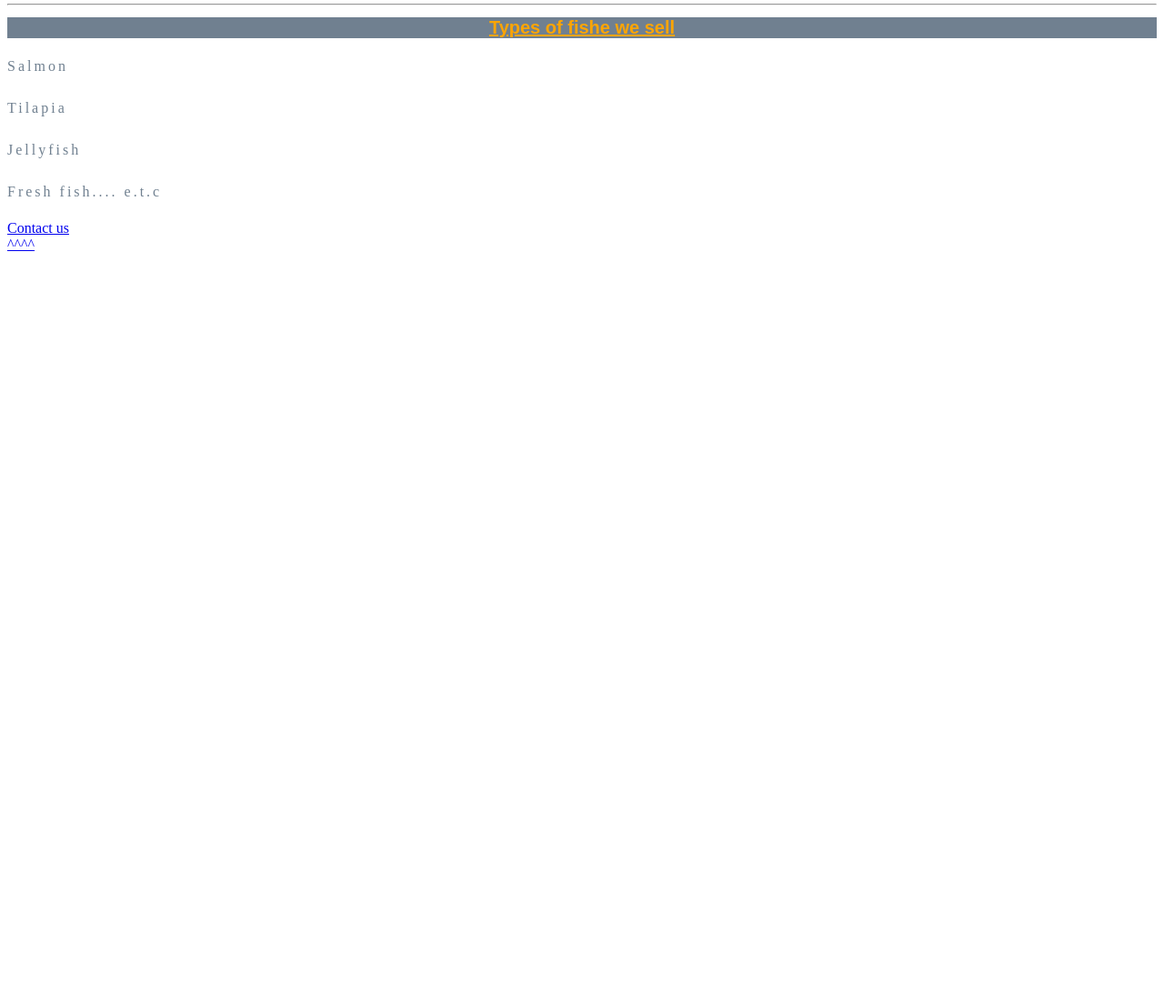
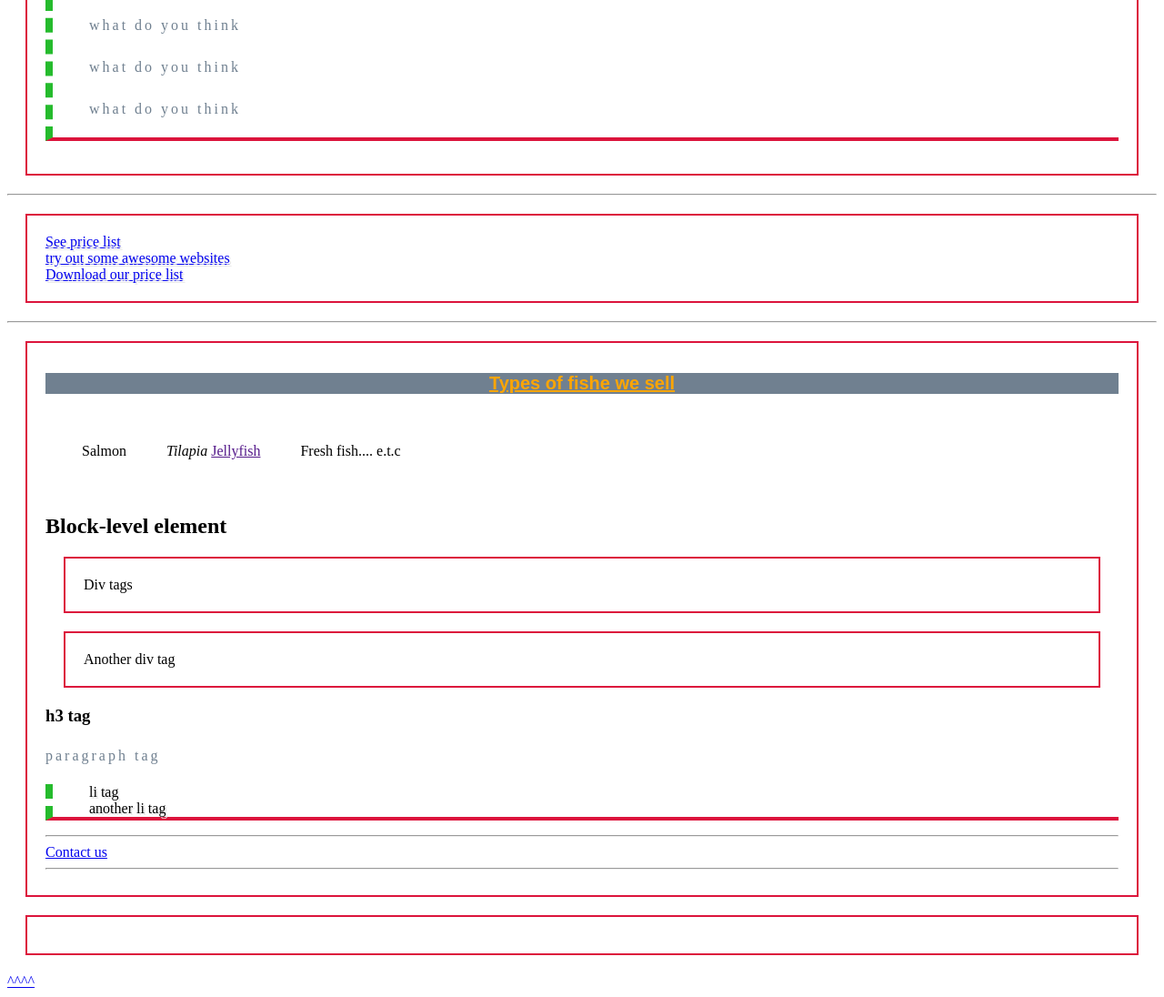
Before and after one commit to Olutayo2003/MY-WEBSITE, a plain HTML site: page index.html in a window 1280 px wide. Shown: the part 1025-2121 px from the top of the page at 91% size. Before the commit the page ends 1311 px from the top, so only its background shows below. Drawn offline with Linux system fonts and the light colour scheme.

Commit message:
added inline and blocked element tags to the code

```diff
--- a/css/main.css
+++ b/css/main.css
@@ -13,7 +13,29 @@
 letter-spacing: 3px;
 }
 ul{
-    border-width: 4px;
+    /* border-width: 4px;
     border-style: solid;
-    border-color: crimson;
+    border-color: crimson; */
+    /* border: 4px solid crimson; */
+    border-bottom: 4px solid crimson;
+    border-left: 8px dashed #25bb2d;
     }
+
+    li{
+        list-style-type: none;
+/* text-shadow: 2px 2px lightgray; */
+text-shadow: 2px 2px #e9e9e9;
+    }
+
+span{
+    display: inline-block;
+    margin: 20px ;
+    padding: 20px ;
+
+}
+div{
+    /* display: inline; */
+    border: 2px solid crimson;
+    margin: 20px ;
+    padding: 20px ;
+}
--- a/index.html
+++ b/index.html
@@ -53,12 +53,28 @@
             </div>
 <hr>
 <div id="types-of-fish">
+
+
       <h1>Types of fishe we sell</h1>
-         <p>Salmon</p>
-            <p>Tilapia</p>
-            <p>Jellyfish</p>
-         <p>Fresh fish.... e.t.c</p>
+
+         <span>Salmon</span>
+            <em>Tilapia</em>
+            <a href="">Jellyfish</a>
+         <span>Fresh fish.... e.t.c</span>
+
+   <h2>Block-level element</h2>
+ <div>Div tags</div>
+  <div>Another div tag</div>
+     <h3>h3 tag</h3>
+<p>paragraph tag</p>
+<ul>
+    <li>li tag</li>
+   <li>another li tag</li>
+
+</ul>
+<hr>
       <a href="contact.html">Contact us</a>
+      <hr>
 </div>
    <div id="bottom"></div>
 
```
